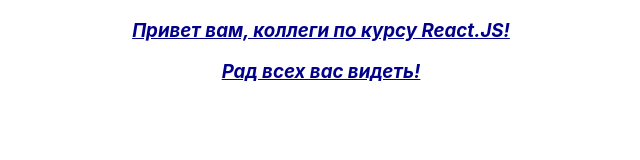
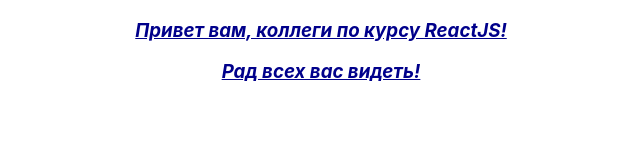
Before and after one commit to Eliasz-S/gb-messenger, a React (Create React App) app: page / in a window 1280 px wide. Shown: the top 160 px of the page, without its empty margins (319-959 px from the left). Built offline with nearby package versions, Linux system fonts and the light colour scheme.

Commit message:
minor fixes

```diff
--- a/src/App.js
+++ b/src/App.js
@@ -3,7 +3,7 @@
 import React from 'react';
 import { Message } from './components/Message/Message';
 
-const messageText = "Привет вам, коллеги по курсу React.JS!";
+const messageText = "Привет вам, коллеги по курсу ReactJS!";
 const altMessageText = "Рад всех вас видеть!";
 
 function App() {
```
